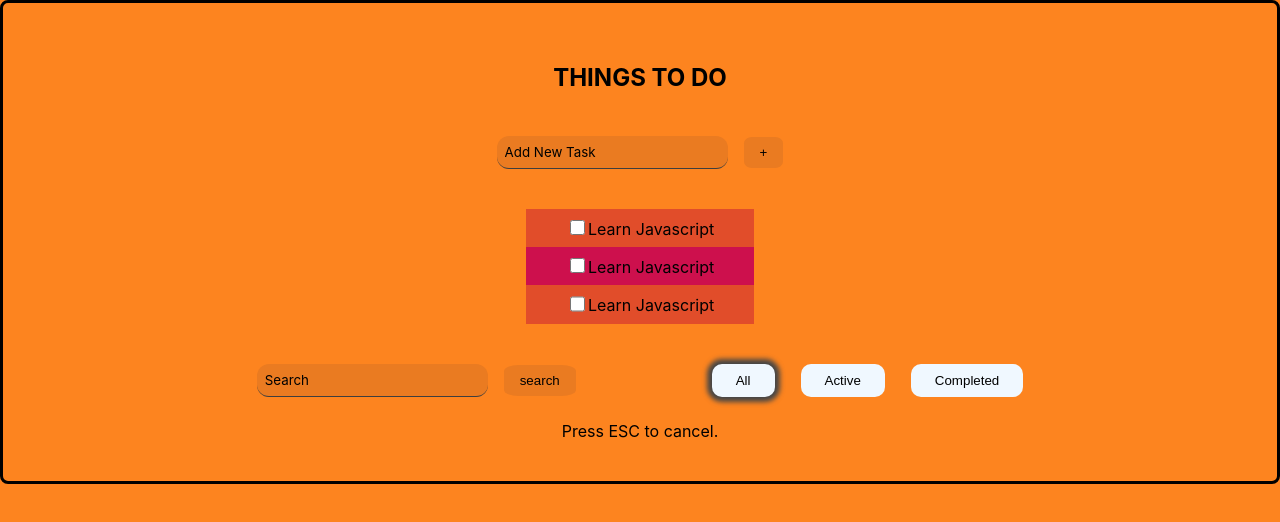
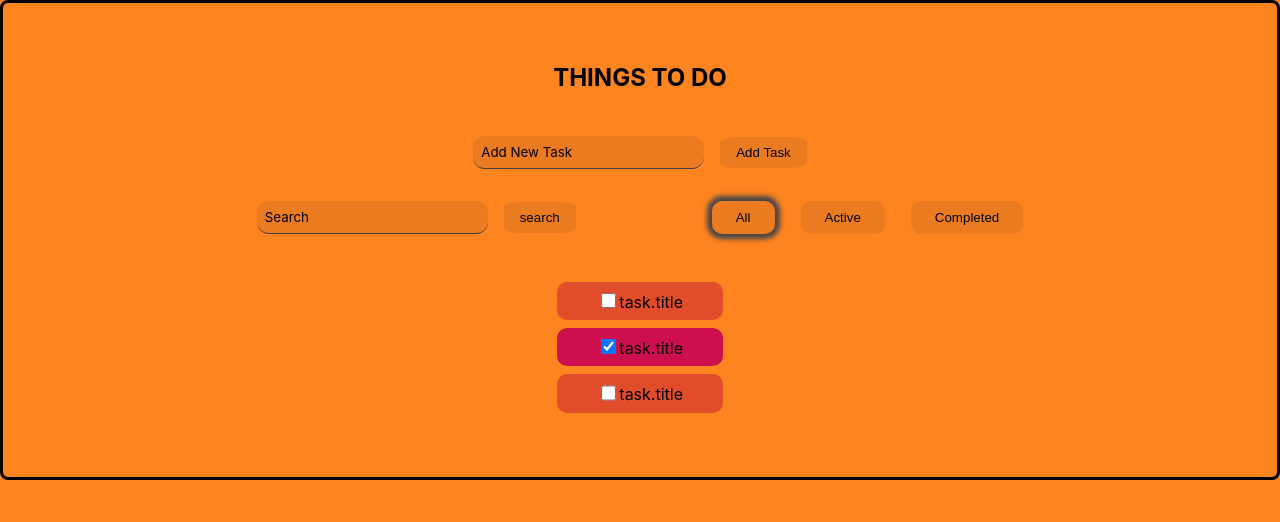
Before and after one commit to berkayalparslan/todo-app-react, a React (Create React App) app: page / in a window 1280 px wide. Shown: the top 522 px of the page. Built offline with nearby package versions, Linux system fonts and the light colour scheme.

Commit message:
add task, set tasks from array using states

```diff
--- a/src/App.css
+++ b/src/App.css
@@ -20,12 +20,18 @@ html, body{
   row-gap: 2vh;
 }
 
-.btn{
+.btn, button{
   margin: 1vh 1vh;
   padding: 1vh 2vh;
   background-color: #ea7b21;
+  /* background-color: #CD104D; */
   border: none;
   border-radius: 20%;
+  color: rgb(0, 0, 0);
+}
+
+.btn:hover, button:hover{
+  box-shadow: 0 0 3px 3px rgb(133, 133, 133);
 }
 
 #add-task-btn{
@@ -33,7 +39,7 @@ html, body{
   padding: 1vh 2vh;
 }
 
-::placeholder{
+input::placeholder{
   color: rgb(0, 0, 0);
 }
 
@@ -67,10 +73,14 @@ ul li{
   border-bottom: 10px;
   background-color: #E14D2A;
   padding: 1vh 5vh;
+  margin: 1vh 1vh;
+  border: 0;
+  border-radius: 10px;
 }
 
 ul li:nth-child(even){
   background-color: #CD104D;
+  /* background-color: aliceblue; */
 }
 
 #navbar{
@@ -85,8 +95,6 @@ ul li:nth-child(even){
 }
 
 .filter{
-  background-color: aliceblue;
-  color: black;
   border: 0;
   border-radius: 10px;
   text-align: center;
--- a/src/App.js
+++ b/src/App.js
@@ -5,14 +5,37 @@ import { TasksList } from './components/TasksList';
 import { Navbar } from './components/Navbar';
 import { Footer } from './components/Footer';
 
+import {useState} from 'react'
+
 function App() {
+  const [tasks, setTasks] = useState([{
+    id:1,
+    title:"task1",
+    completed: false
+  },
+  {
+    id:2,
+    title:"task2",
+    completed: true
+  },
+  {
+    id:3,
+    title:"task3",
+    completed: false
+  }])
+
+  const addTask = (task) => {
+    setTasks([...tasks, task])
+  }
+
   return (
     <div className="App">
       <Header/>
-      <AddTask/>
-      <TasksList/>
+      <AddTask onAdd={addTask}/>
+
       <Navbar/>
-      <Footer/>
+      <TasksList tasks={tasks}/>
+      {/* <Footer/> */}
     </div>
   );
 }
--- a/src/components/AddTask.js
+++ b/src/components/AddTask.js
@@ -1,10 +1,23 @@
-import React from 'react'
+import React, { useState } from 'react'
 
-export const AddTask = () => {
+export const AddTask = ({onAdd}) => {
+  const [title,setTitle] = useState('');
+
+  const onSubmit = (e) => {
+    e.preventDefault();
+
+    if(!title){
+      alert('text empty')
+      return
+    }
+
+    onAdd({title})
+  }
+
   return (
-    <form action="">
-    <input id='add-task' type="text" placeholder='Add New Task'/>
-    <input id='add-task-btn' className='btn' type="submit" value="+" />
+    <form action="" onSubmit={onSubmit}>
+    <input id='add-task' type="text" value={title} onChange={(e) => setTitle(e.target.value)} placeholder='Add New Task'/>
+    <input id='add-task-btn' className='btn' type="submit" value="Add Task"/>
     </form>
   )
 }
--- a/src/components/Task.js
+++ b/src/components/Task.js
@@ -1,10 +1,10 @@
 import React from 'react'
 
-export const Task = () => {
+export const Task = ({task}) => {
   return (
     <li>
-        <input type="checkbox" name="task"/>
-        <span>Learn Javascript</span>
+        <input type="checkbox" name="task" checked={task.completed}/>
+        <span>task.title</span>
     </li>
   )
 }
--- a/src/components/TasksList.js
+++ b/src/components/TasksList.js
@@ -1,12 +1,12 @@
 import React from 'react'
 import { Task } from './Task'
 
-export const TasksList = () => {
+export const TasksList = ({tasks}) => {
   return (
     <ul>
-        <Task/>
-        <Task/>
-        <Task/>
+      {tasks.map((task) => (
+        <Task key={task.id} task={task} />
+      ))}
     </ul>
   )
 }
```
